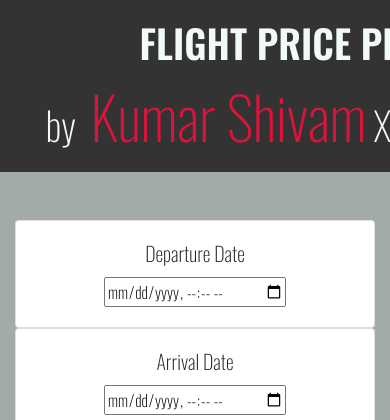
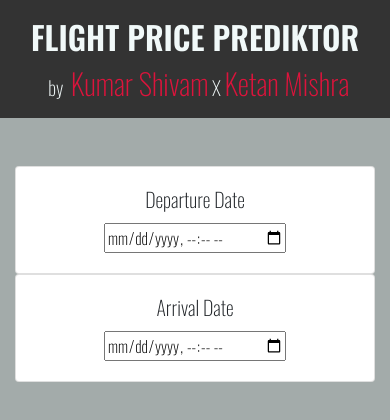
Before and after one commit to AlphaCodder/flight-fare-prediktor, a Flask app: page / in a window 390 px wide; the page is wider, and only the part inside the window is pictured. Shown: the top 420 px of that part. Run offline with Flask 2, Linux system fonts and the light colour scheme; parts of the project's set-up code (start-up, migrations or seed data) failed here and were passed over; some libraries are stand-ins or nearby versions.

Commit message:
feat: optimization for mobile devices

```diff
--- a/static/css/styles.css
+++ b/static/css/styles.css
@@ -8,13 +8,13 @@
     }
     .navbar {
         width: 100%;
-        font-size: 5vw;
     }
     .navbar-brand {
         font-size: 1.5em;
         display: block;
     }
     .author {
+        font-size: 5vw;
         display: block;
     }
 }
```
